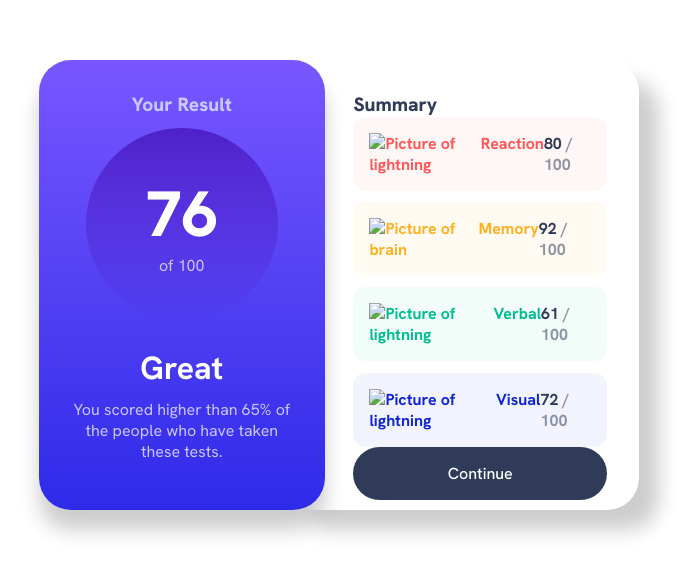
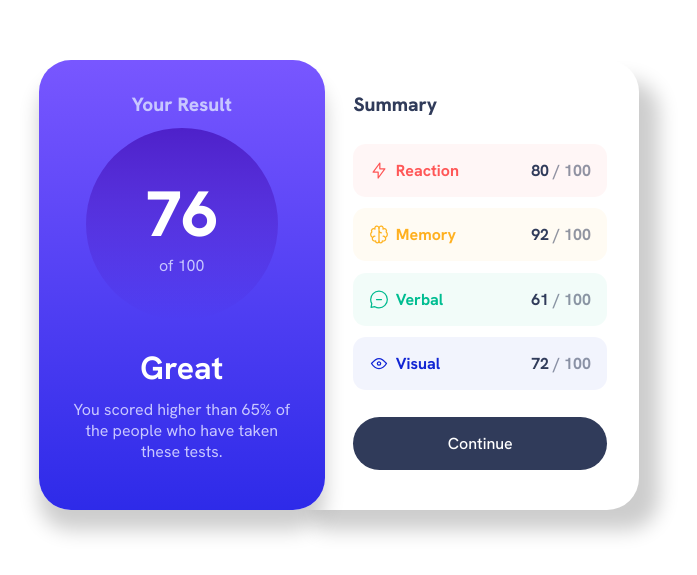
Before and after one commit to Crazy-Candyman/Results-Challenge, a plain HTML site: page index.html in a window 1280 px wide. Shown: the part 115-690 px from the top of the page, without its empty margins (301-998 px from the left). Drawn offline with Linux system fonts and the light colour scheme; the site is published under a folder, as on GitHub Pages, so addresses that start at the root find nothing.

Commit message:
Update index.html
third  commit

```diff
--- a/index.html
+++ b/index.html
@@ -48,7 +48,7 @@
           <div class="box reaction-box">
             <div class="summary-box-left">
               <img
-                src="/assets/images/icon-reaction.svg"
+                src="assets/images/icon-reaction.svg"
                 alt="Picture of lightning"
               />
               <p class="box-text reaction">Reaction</p>
@@ -61,10 +61,7 @@
           </div>
           <div class="box memory-box">
             <div class="summary-box-left">
-              <img
-                src="/assets/images/icon-memory.svg"
-                alt="Picture of brain"
-              />
+              <img src="assets/images/icon-memory.svg" alt="Picture of brain" />
               <p class="box-text memory">Memory</p>
             </div>
             <div class="summary-box-right">
@@ -76,7 +73,7 @@
           <div class="box verbal-box">
             <div class="summary-box-left">
               <img
-                src="/assets/images/icon-verbal.svg"
+                src="assets/images/icon-verbal.svg"
                 alt="Picture of lightning"
               />
               <p class="box-text verbal">Verbal</p>
@@ -90,7 +87,7 @@
           <div class="box visual-box">
             <div class="summary-box-left">
               <img
-                src="/assets/images/icon-visual.svg"
+                src="assets/images/icon-visual.svg"
                 alt="Picture of lightning"
               />
               <p class="box-text visual">Visual</p>
```
